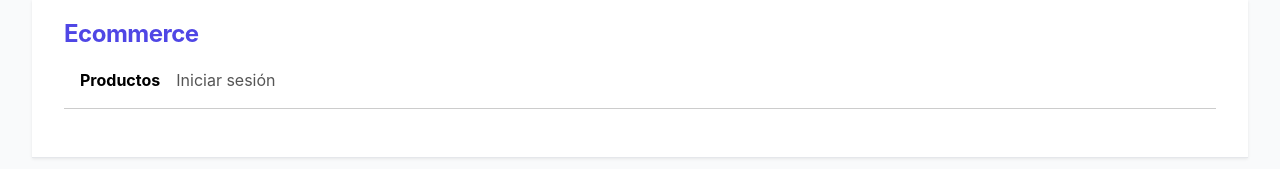
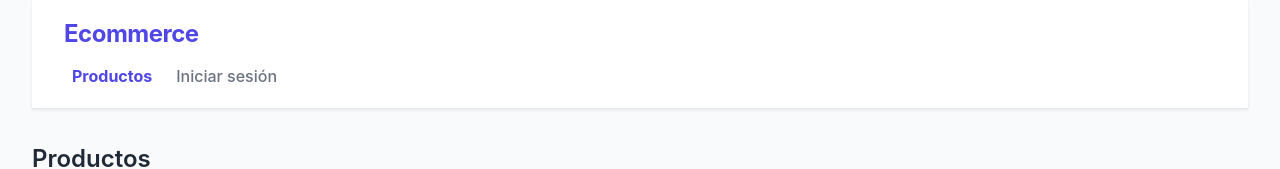
Before and after one commit to danielbueno19/ecomerce, a React (Vite) app in the folder ecommerce_react/: page /productos in a window 1280 px wide. Shown: the top 169 px of the page. Built offline with nearby package versions, Linux system fonts and the light colour scheme; no server answers.

Commit message:
feat(navbar): implementar el módulo CSS para el componente Navbar y refactorizar estilos

```diff
--- /dev/null
+++ b/ecommerce_react/src/components/Navbar.module.css
@@ -0,0 +1,55 @@
+.nav {
+  display: flex;
+  align-items: center;
+  gap: var(--spacing-sm);
+  padding-top: var(--spacing-sm);
+  flex-wrap: wrap;
+}
+
+.link {
+  padding: var(--spacing-xs) var(--spacing-sm);
+  border-radius: var(--radius-sm);
+  font-weight: 500;
+  color: var(--color-text-muted);
+  transition: color 0.2s;
+}
+
+.link:hover {
+  color: var(--color-primary);
+  text-decoration: none;
+}
+
+.active {
+  color: var(--color-primary);
+  font-weight: 700;
+}
+
+.badge {
+  display: inline-flex;
+  align-items: center;
+  justify-content: center;
+  background-color: var(--color-primary);
+  color: #fff;
+  font-size: 0.7rem;
+  font-weight: 700;
+  border-radius: 999px;
+  padding: 0 6px;
+  margin-left: var(--spacing-xs);
+  min-width: 1.25rem;
+  height: 1.25rem;
+}
+
+.btnLogout {
+  margin-left: auto;
+  padding: var(--spacing-xs) var(--spacing-md);
+  font-size: 0.875rem;
+  background-color: transparent;
+  color: var(--color-danger);
+  border: 1px solid var(--color-danger);
+  border-radius: var(--radius-md);
+}
+
+.btnLogout:hover {
+  background-color: var(--color-danger);
+  color: #fff;
+}
--- a/ecommerce_react/src/components/Navbar.tsx
+++ b/ecommerce_react/src/components/Navbar.tsx
@@ -1,13 +1,7 @@
 import {NavLink, useNavigate} from 'react-router-dom'
 import {useAuth} from "../context/AuthContext";
 import {useCarrito} from "../context/CarritoContext";
-
-const linkStyle = ({isActive}: {isActive: boolean}) => ({
-    marginRight: '1rem',
-    fontWeight: isActive ? 'bold': 'normal',
-    textDecoration: 'none',
-    color: isActive ? '#000': '#555',
-})
+import styles from './Navbar.module.css'
 
 export default function Navbar() {
     const {token, isAdmin, logout} = useAuth()
@@ -19,15 +13,22 @@ export default function Navbar() {
         navigate('/login')
     }
 
+    const linkClass = ({isActive}: {isActive: boolean}) =>
+        `${styles.link} ${isActive ? styles.active : ''}`
+
     return (
-        <nav style={{padding: '1rem', borderBottom: '1px solid #ccc', marginBottom: '2rem'}}>
-            <NavLink to= "/productos" style={linkStyle}>Productos</NavLink>
-            {token && <NavLink to="/carrito" style={linkStyle}>Carrito {cantidadItems > 0 && `(${cantidadItems})`}</NavLink>}
-            {token && <NavLink to="/ordenes" style={linkStyle}>Mis órdenes</NavLink>}
-            {isAdmin && <NavLink to="/admin" style={linkStyle}>Admin</NavLink>}
+        <nav className={styles.nav}>
+            <NavLink to="/productos" className={linkClass}>Productos</NavLink>
+            {token && (
+                <NavLink to="/carrito" className={linkClass}>
+                    Carrito {cantidadItems > 0 && <span className={styles.badge}>{cantidadItems}</span>}
+                </NavLink>
+            )}
+            {token && <NavLink to="/ordenes" className={linkClass}>Mis órdenes</NavLink>}
+            {isAdmin && <NavLink to="/admin" className={linkClass}>Admin</NavLink>}
             {token
-                ? <button onClick={handleLogout}>Cerrar sesion</button>
-                : <NavLink to='/login' style={linkStyle}>Iniciar sesión</NavLink>}
+                ? <button className={styles.btnLogout} onClick={handleLogout}>Cerrar sesión</button>
+                : <NavLink to='/login' className={linkClass}>Iniciar sesión</NavLink>}
         </nav>
     )
 }
```
